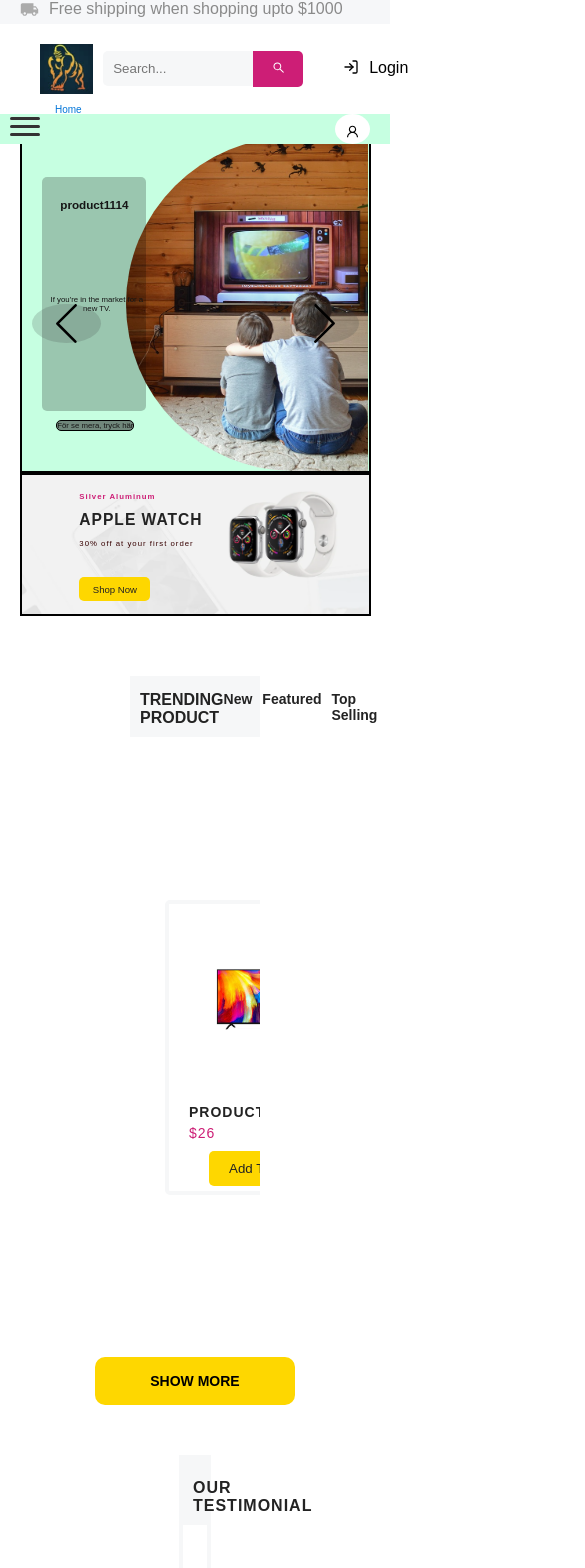
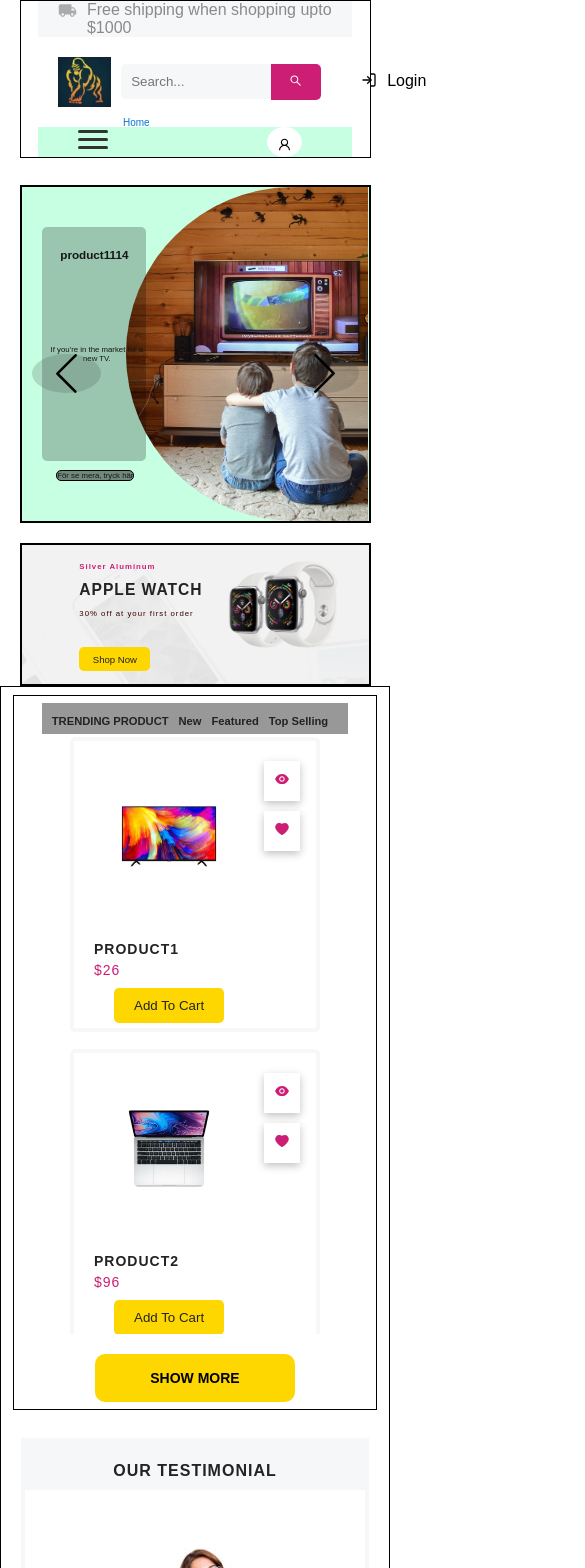
Before and after one commit to Delzarkafashi/react-shop, a React (Create React App) app in the folder eshop/: page / in a window 390 px wide. Shown: the top 1568 px of the page, 585 px wide, since content can reach past the window. Built offline with nearby package versions, Linux system fonts and the light colour scheme.

Commit message:
TrendingProducts.css fixat den för media

```diff
--- a/eshop/src/comp/components/DetailPage.css
+++ b/eshop/src/comp/components/DetailPage.css
@@ -1,7 +1,8 @@
 .product_detail
 {
-    width: 900px;
-    height: 500px;
+    max-width: 90%; /* Maximal bredd */
+    width: auto; /* Automatisk bredd baserad på innehåll */
+    height: auto; /* Höjd baserad på innehåll */
     position: fixed;
     top: 100px;
     left: 170px;
@@ -90,3 +91,33 @@ li {
     font-weight: 600;
     cursor: pointer;
 }
+
+@media (max-width: 768px) {
+    .product_detail {
+        max-width: 95%; /* Öka bredden på mindre skärmar */
+        padding: 10px; /* Minska padding på mindre skärmar */
+        top: 10px; /* Mindre vertikal marginal */
+        left: 2.5%; /* Mindre marginal från vänster */
+        transform: translateX(0); /* Ingen horisontell centrering krävs */
+    }
+
+    .product_detail .container .img_box img {
+        width: 100%; /* Anpassa bildbredden */
+        height: auto; /* Bibehåll bildens proportioner */
+    }
+
+    .product_detail .container {
+        flex-direction: column; /* Stapla innehåll vertikalt */
+    }
+
+    .product_detail .container .info {
+        margin-top: 20px;
+        margin-left: 0;
+    }
+    .product_detail .container .img_box img {
+        max-width: 100%; /* Maximal bredd */
+        height: auto; /* Bibehåll proportionerna */
+    }
+
+    /* Anpassa andra stilar efter behov */
+}
--- a/eshop/src/comp/components/ImageSlider.css
+++ b/eshop/src/comp/components/ImageSlider.css
@@ -4,16 +4,12 @@
         padding: 0;
     }
 
-    .container {
-        display: flex;
-        flex-direction: column;
-        align-items: center;
-        justify-content: center;
-        margin: 0 auto;
-        padding: 0 15px;
-        max-width: 100%;
+    .container-slider {
+        position: relative;
+        width: 100%;
+        height: 100%;
+        padding-top: 50px;
     }
-
     .slider {
         position: relative;
         width: 90vw; /* Responsiv bredd */
--- a/eshop/src/comp/components/ImageSlider.js
+++ b/eshop/src/comp/components/ImageSlider.js
@@ -38,7 +38,7 @@ const ImageSlider = ({ Filter, allcateFilter }) => {
 
 
     return (
-        <div className="container">
+        <div className="container-slider">
         <section className="slider">
             <div className="left-arrow" onClick={prevSlide}>
             <SlArrowLeft />
--- a/eshop/src/comp/components/TrendingProducts.css
+++ b/eshop/src/comp/components/TrendingProducts.css
@@ -1,7 +1,8 @@
 .trending
 {
-    padding: 20px 30px;
+
     width: 100%;
+    border: 1px solid #000000;
 }
 .trending .container
 {
@@ -16,10 +17,12 @@
 .trending .container .left_box .header
 {
     display: flex;
-    max-width: 100%;
+    max-width: 75%;
     padding: 10px 10px;
-    background: #f6f7f8;
+    background: #989898;
     justify-content: space-between;
+    margin-left: auto; /* Centrerar elementet horisontellt genom att sätta vänstermarginal till auto */
+    margin-right: auto;
 }
 .trending .container .left_box .header .heading h2
 {
@@ -225,3 +228,67 @@
     font-size: 14px;
     margin-bottom: 20px;
 }
+
+@media (max-width: 768px) {
+    .trending .container .left_box {
+        width: 100%; /* Justera bredden för mindre skärmar */
+        padding: 2% 3%;
+    }
+
+    .trending .container .left_box .header {
+        max-width: 100%; /* Redan procentuellt */
+        padding: 2% 3%; /* Exempel på procentuell padding */
+      }
+
+      .trending .container .left_box .products .container .box {
+        width: 48%; /* Till exempel för två kolumner, inklusive någon marginal */
+        margin: 1%; /* Procentuell marginal */
+      }
+      .trending .container .left_box .header .heading h2 {
+        font-size: 0.7em; /* Anpassningsbar storlek */
+      }
+      .trending .container .left_box .header .cate h3 {
+        font-size: 0.7em; /* Anpassningsbar storlek */
+      }
+
+
+
+    .trending .container .right_box {
+        width: 100%; /* Justera bredden för mindre skärmar */
+    }
+
+    .trending .container {
+        display: flex;
+        flex-wrap: wrap;
+        /* ... övriga stilar ... */
+    }
+    .trending .container .left_box .products .container .box {
+        width: 250px; /* Justera bredden för mindre skärmar */
+        margin-left: 1%; /* Justera marginalerna */
+        margin-right: 1%;
+        /* ... övriga stilar ... */
+    }
+    .container {
+        display: grid;
+        grid-template-columns: repeat(auto-fit, minmax(150px, 1fr));
+        grid-gap: 10px;
+    }
+
+    .trending .container .left_box .products .container .box .img_box .icon {
+        /* Justera stilarna för mindre skärmar */
+        margin-left: 0; /* Exempel */
+        flex-direction: column;
+        /* Andra nödvändiga justeringar */
+    }
+    .trending .container .left_box .products .container .box:hover .img_box .icon {
+        margin-left: 0; /* Inaktivera hover-effekten som flyttar ikonen */
+    }
+
+    .trending .container .left_box .products .container .box .img_box .icon {
+        display: flex;
+        flex-direction: column;
+        margin-left: 0; /* Säkerställ att ikonen alltid är synlig */
+        margin-top: 10px;
+        /* Andra nödvändiga justeringar */
+    }
+}
--- a/eshop/src/comp/components/TrendingProducts.js
+++ b/eshop/src/comp/components/TrendingProducts.js
@@ -1,4 +1,3 @@
-// TrendingProducts.js
 import React from 'react';
 import { AiFillEye, AiFillHeart } from "react-icons/ai";
 import ShowMore from './buttons/ShowMore';
--- a/eshop/src/comp/components/top_bannerWatch.css
+++ b/eshop/src/comp/components/top_bannerWatch.css
@@ -9,6 +9,7 @@
     margin-left: auto; /* Lägger till för att centrera horisontellt */
     margin-right: auto;
     border: 2px solid #000000;
+    margin-top: 20px; /* Lägger till utrymme på toppen */
 }
 .top_banner .contant
 {
--- a/eshop/src/comp/nav.css
+++ b/eshop/src/comp/nav.css
@@ -1,21 +1,15 @@
-*{
-    margin: 0;
-    padding: 0;
-    font-family: sans-serif;
-    box-sizing: border-box;
-}
-.AllHeader{
-    position: fixed; /* Fixerar headern på skärmen */
-    top: 0; /* Placerar headern högst upp på sidan */
-    left: 0; /* Linjerar headern längst till vänster på sidan */
-    width: 100%; /* Bredd sätts till 100% av skärmbredden */
-    z-index: 1000; /* Ser till att headern ligger över andra element */
-    background-color: #fff; /* Ger en bakgrundsfärg så den inte är genomskinlig */
-    /* Lägg till ytterligare stilar för headern här om det behövs */
-}
-.header
-{
-    width: 100%;
+.AllHeader {
+    position: fixed;
+    top: 0;
+    left: 5%; /* Sätter startpunkten till 5% från vänster */
+    width: 90%; /* Bredd sätts till 90% av skärmbredden */
+    z-index: 1000;
+    background-color: #fff;
+    border: 1px solid #000000;
+
+    display: flex; /* Använder flexbox */
+    justify-content: center; /* Centrerar innehållet horisontellt */
+    align-items: center; /* Centrerar innehållet vertikalt */
 }
 .header .top_header
 {
@@ -23,6 +17,10 @@
     display: flex;
     padding: 10px 10xp;
     background: #f6f7f9;
+}
+.header
+{
+    width: 90%;
 }
 .header .top_header .icon
 {
@@ -38,7 +36,7 @@
 .header .mid_header
 {
     display: flex;
-    padding: 20px 40px;
+    padding: 20px;
     max-width: 100%;
     justify-content: space-between;
     align-items: center;
@@ -67,11 +65,10 @@
 .header .last_header
 {
     display: flex;
-    justify-content: center;
-    width: 100%;
     background: #c6ffe1;
     justify-content: space-between;
     height: 30px;
+    padding: 0 30px;
 }
 .header .last_header .user_profile
 {
```
